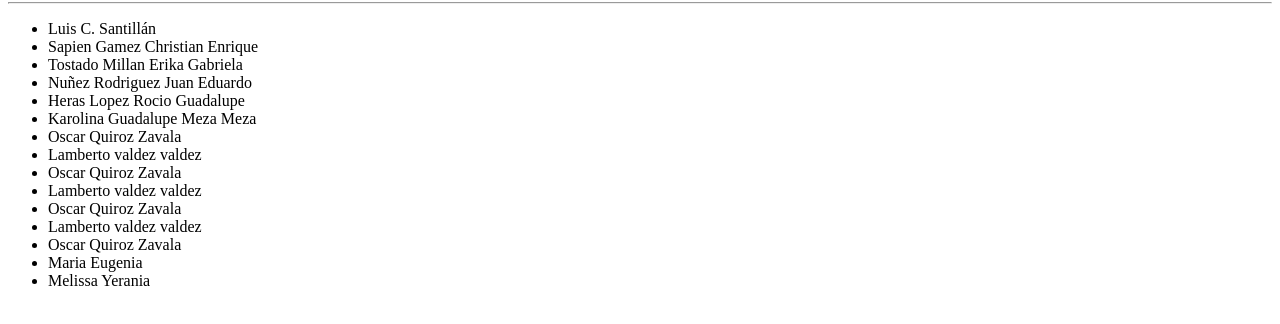
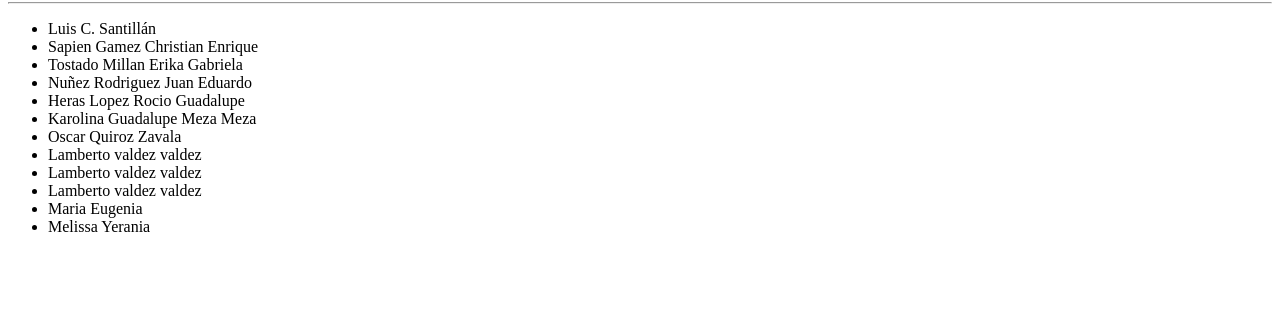
Before and after one commit to lc850/practicaFinal, a plain HTML site: page index.html in a window 1280 px wide. Shown: the part 78-402 px from the top of the page. Drawn offline with Linux system fonts and the light colour scheme.

Commit message:
Arreglado

```diff
--- a/index.html
+++ b/index.html
@@ -22,17 +22,17 @@
 
 <li>Lamberto valdez valdez</li>
 
-		<li>Oscar Quiroz Zavala</li>
+
 
 
 <li>Lamberto valdez valdez</li>
 
-		<li>Oscar Quiroz Zavala</li>
+
 
 
 <li>Lamberto valdez valdez</li>
 
-		<li>Oscar Quiroz Zavala</li>
+
 
 
 <li>Maria Eugenia </li>
```
